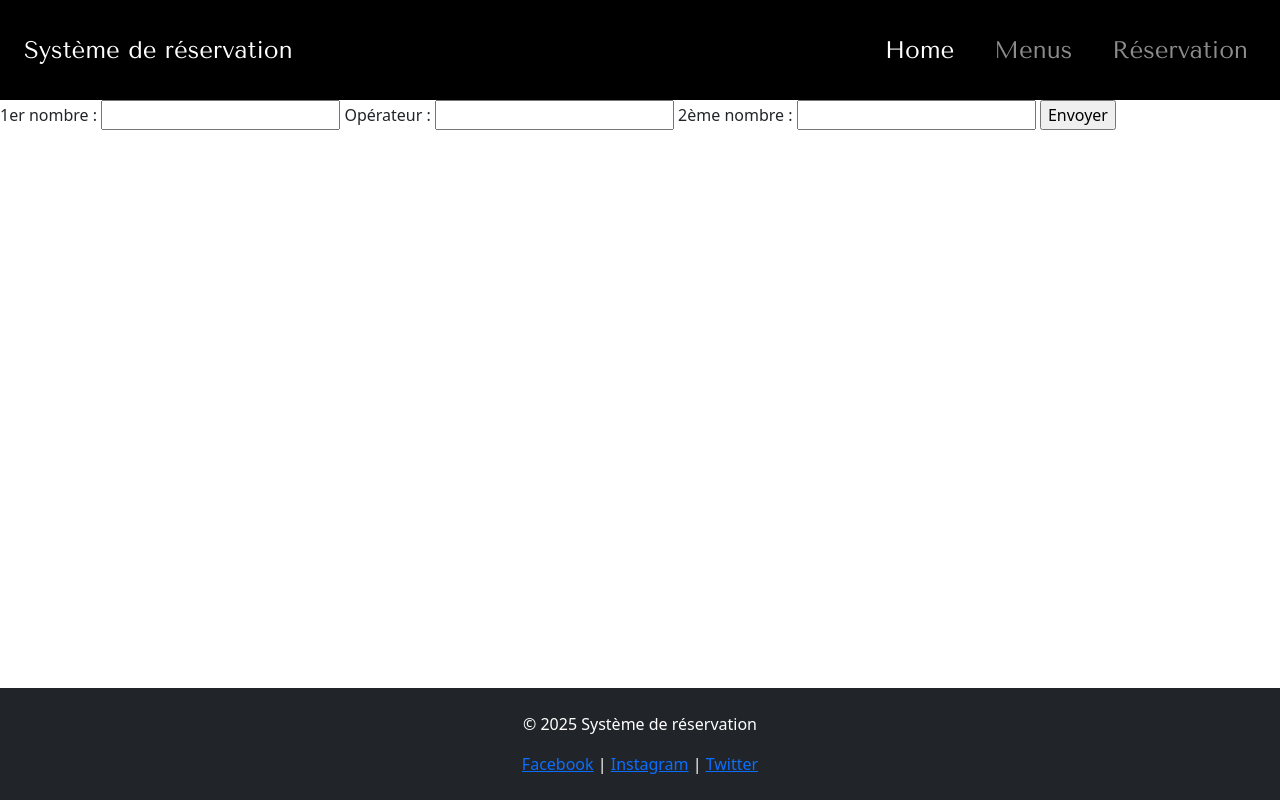
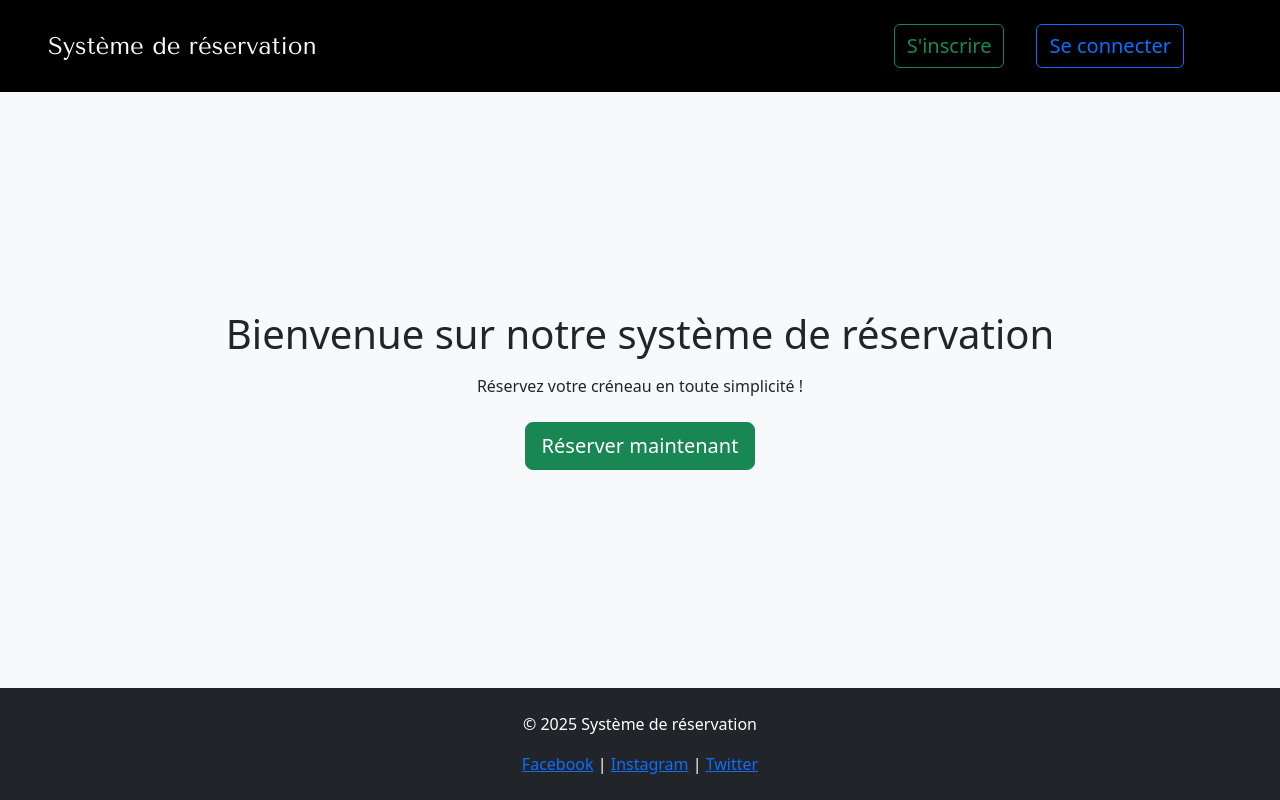
Before and after one commit to Matthieuhamon/Reservation, a PHP site: page / in a window 1280 px wide. Run offline with PHP 8.4, Linux system fonts and the light colour scheme.

Commit message:
Fin du Header et Main de la page d'accueil

```diff
--- a/header.php
+++ b/header.php
@@ -1,16 +1,13 @@
 <nav class="navbar navbar-expand-lg bg-black" data-bs-theme="dark">
-    <div class="container-fluid py-3 px-4">
+    <div class="container-fluid py-3 px-5">
         <a class="nav-link active titre fs-4 text-white" href="index.php">Système de réservation</a>
         <div class="collapse navbar-collapse" id="navbarNav">
             <ul class="navbar-nav ms-auto gap-4">
                 <li class="nav-item">
-                    <a class="nav-link active titre fs-4" href="index.php">Home</a>
+                    <a class="btn btn-outline-success fs-5 me-2" href="index.php">S'inscrire</a>
                 </li>
                 <li class="nav-item">
-                    <a class="nav-link titre fs-4" href="menus.html">Menus</a>
-                </li>
-                <li class="nav-item">
-                    <a class="nav-link titre fs-4" href="reservation.html">Réservation</a>
+                    <a class="btn btn-outline-primary fs-5 me-5" href="reservation.html">Se connecter</a>
                 </li>
             </ul>
         </div>
--- a/index.php
+++ b/index.php
@@ -17,16 +17,13 @@
         <?php require 'header.php'; ?>
     </header>
 
-    <main class="flex-grow-1">
-        <form method="POST" action="traitement.php">
-        1er nombre : <input type="text" name="nombre1">
-        Opérateur : <input type="text" name="opérateur">
-        2ème nombre : <input type="text" name="nombre2">
-        <input type="submit" value="Envoyer">
-        </form>
+    <main class="flex-grow-1 d-flex flex-column justify-content-center align-items-center text-center" style="background-color: #f8f9fa;">
+        <h1 class="mb-3">Bienvenue sur notre système de réservation</h1>
+        <p class="mb-4">Réservez votre créneau en toute simplicité !</p>
+        <a href="reservation.php" class="btn btn-success btn-lg">Réserver maintenant</a>
     </main>
 
-    <footer class="bg-dark text-white text-center pt-4 pb-2" style="margin-top: 10vh;">
+    <footer class="bg-dark text-white text-center pt-4 pb-2">
         <?php require 'footer.php'; ?>
     </footer>
 </body>
```
